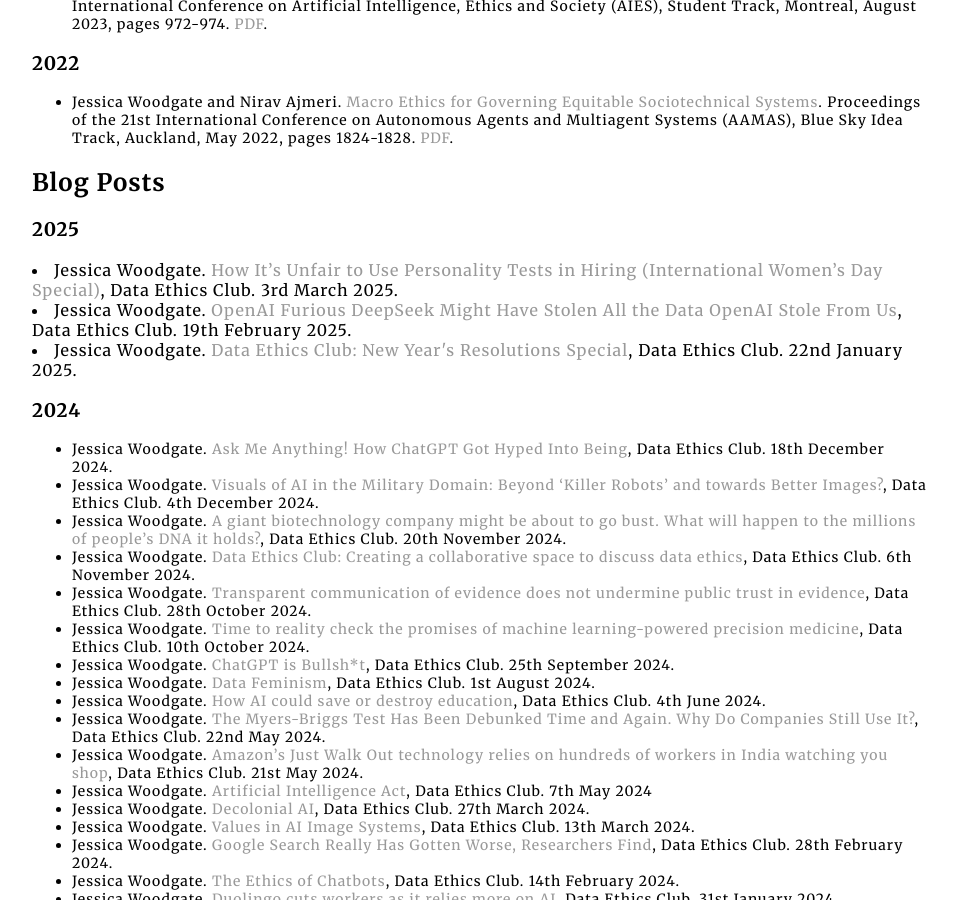
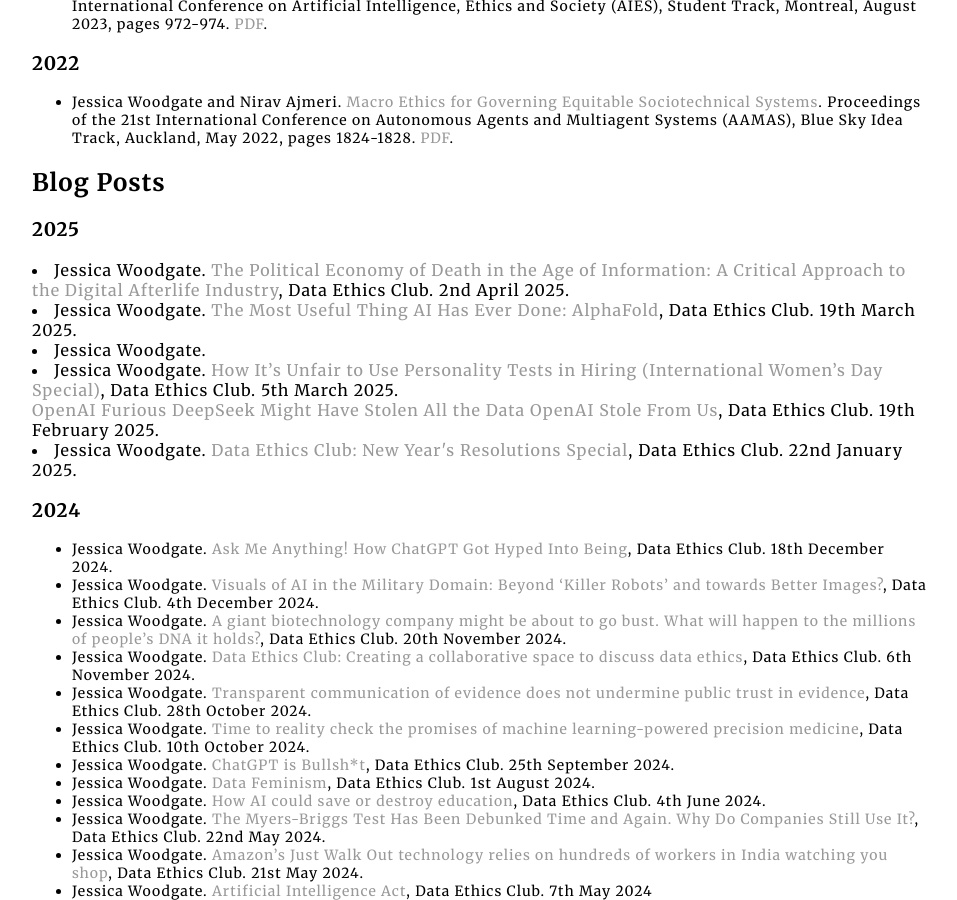
Before and after one commit to jessica-woodgate/jessica-woodgate.github.io, a Jekyll site: the page built from docs/publications/index.html, in a window 1280 px wide and 900 px high, scrolled down 619 px. Shown: the whole window, without its empty margins (160-1117 px from the left). Built offline with Jekyll 4.4.1, drawn with Linux system fonts in a browser that asks for light colours.

Commit message:
dec write ups

```diff
--- a/docs/cv/index.html
+++ b/docs/cv/index.html
@@ -200,6 +200,12 @@
 					<h2>Awards</h2>
 					<hr class="solid">
 
+					<h3>Funding to attend AAMAS</h3>
+					<i class="dates">May 2025</i>
+					<ul class="publications-list">
+						<li>Awarded 1200 USD from AAMAS to attend and present at AAMAS annual conference</li>
+					</ul>
+
 					<h3>Funding to attend AAAI</h3>
 					<i class="dates">February 2025</i>
 					<ul class="publications-list">
--- a/docs/index.html
+++ b/docs/index.html
@@ -54,6 +54,12 @@
 			Combining Normative Ethics Principles to Learn Prosocial Behaviour. (Accepted/In press). Jessica Woodgate and Nirav Ajmeri.
 			Download <a href="data/papers/Combining_Normative_Ethics_Principles_to_Learn_Prosocial_Behaviour.pdf" download="Combining Normative Ethics Principles to Learn Prosocial Behaviour.pdf">PDF</a>.
 			Watch <a href="publications/AAMAS25_combining_video.html">video</a>.
+		</li>
+		<li>April: authored data ethics club write up
+			<a href="https://dataethicsclub.com/write_ups/2025-04-02_writeup.html">The Political Economy of Death in the Age of Information: A Critical Approach to the Digital Afterlife Industry</a>, considering the implications of online presence after death
+		</li>
+		<li>March: authored data ethics club write up
+			<a href="https://dataethicsclub.com/write_ups/2025-03-19_writeup.html">The Most Useful Thing AI Has Ever Done: AlphaFold</a>, exploring AI and science
 		</li>
 		<li>March: authored data ethics club write up
 			<a href="https://dataethicsclub.com/write_ups/2025-03-05_writeup.html">How It’s Unfair to Use Personality Tests in Hiring (International Women’s Day Special)</a>, looking at how implicit bias influences hiring procedures and algorithm design
--- a/docs/publications/index.html
+++ b/docs/publications/index.html
@@ -55,10 +55,18 @@
         <h2>Blog Posts</h2>
         <h3>2025</h3>
         <li>Jessica Woodgate.
-            <a href="https://dataethicsclub.com/write_ups/2025-03-05_writeup.html">How It’s Unfair to Use Personality Tests in Hiring (International Women’s Day Special)</a>,
-            Data Ethics Club. 3rd March 2025.
+            <a href="https://dataethicsclub.com/write_ups/2025-04-02_writeup.html">The Political Economy of Death in the Age of Information: A Critical Approach to the Digital Afterlife Industry</a>,
+            Data Ethics Club. 2nd April 2025.
         </li>
         <li>Jessica Woodgate.
+            <a href="https://dataethicsclub.com/write_ups/2025-03-19_writeup.html">The Most Useful Thing AI Has Ever Done: AlphaFold</a>,
+            Data Ethics Club. 19th March 2025.
+        </li>
+        <li>Jessica Woodgate.
+        <li>Jessica Woodgate.
+            <a href="https://dataethicsclub.com/write_ups/2025-03-05_writeup.html">How It’s Unfair to Use Personality Tests in Hiring (International Women’s Day Special)</a>,
+            Data Ethics Club. 5th March 2025.
+        </li>
             <a href="https://dataethicsclub.com/write_ups/2025-02-19_writeup.html">OpenAI Furious DeepSeek Might Have Stolen All the Data OpenAI Stole From Us</a>,
             Data Ethics Club. 19th February 2025.
         </li>
```
